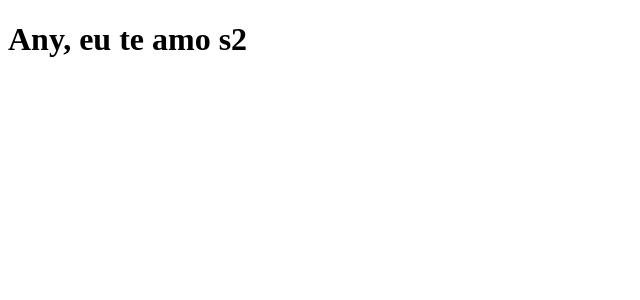
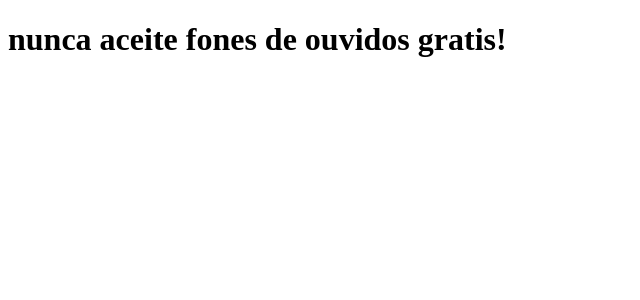
Before and after one commit to Fililpe/material-de-estudo, a Next.js app: page / in a window 1280 px wide. Shown: the top 300 px of the page, without its empty margins (0-640 px from the left). Built offline with nearby package versions, Linux system fonts and the light colour scheme.

Commit message:
atualizei a frase

```diff
--- a/pages/index.js
+++ b/pages/index.js
@@ -1,5 +1,5 @@
 function Home() {
-   return <h1> Any, eu te amo s2 </h1>
+   return <h1> nunca aceite fones de ouvidos gratis! </h1>
 }
 
 export default Home;
```
